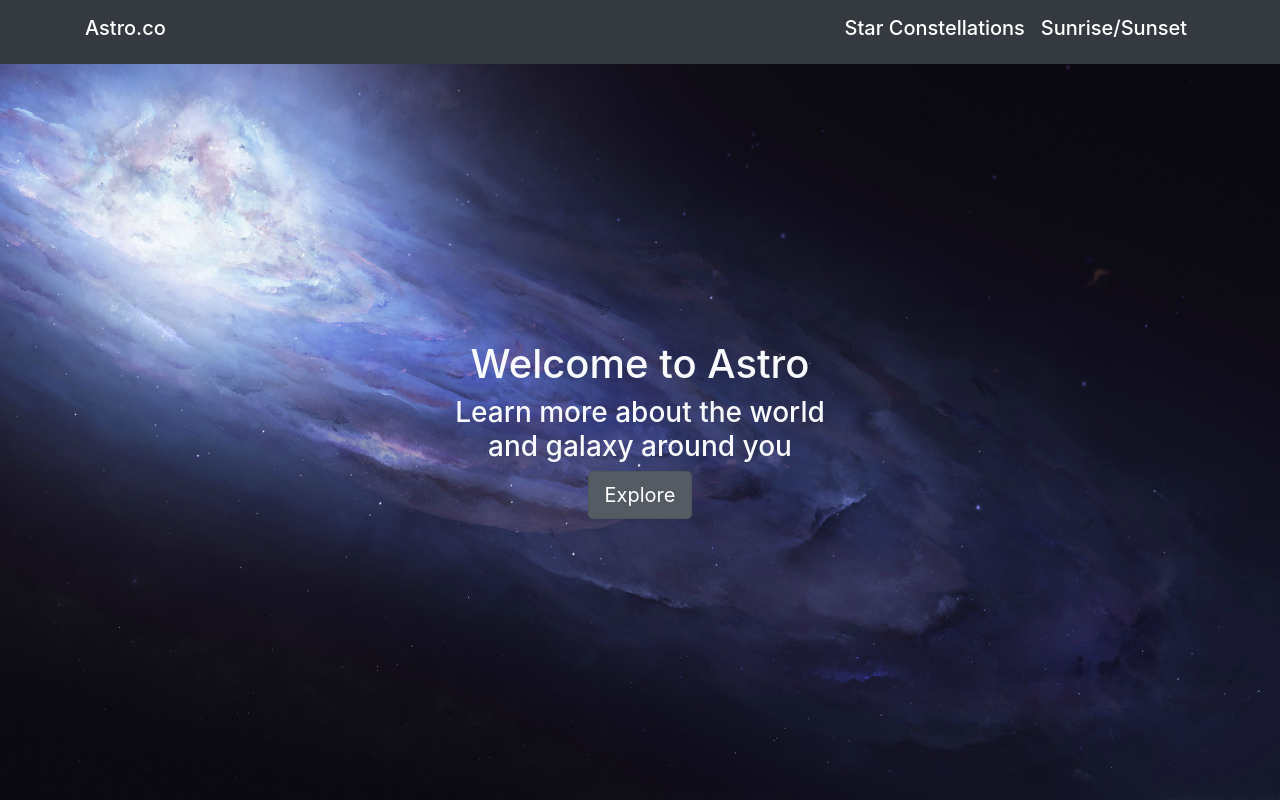
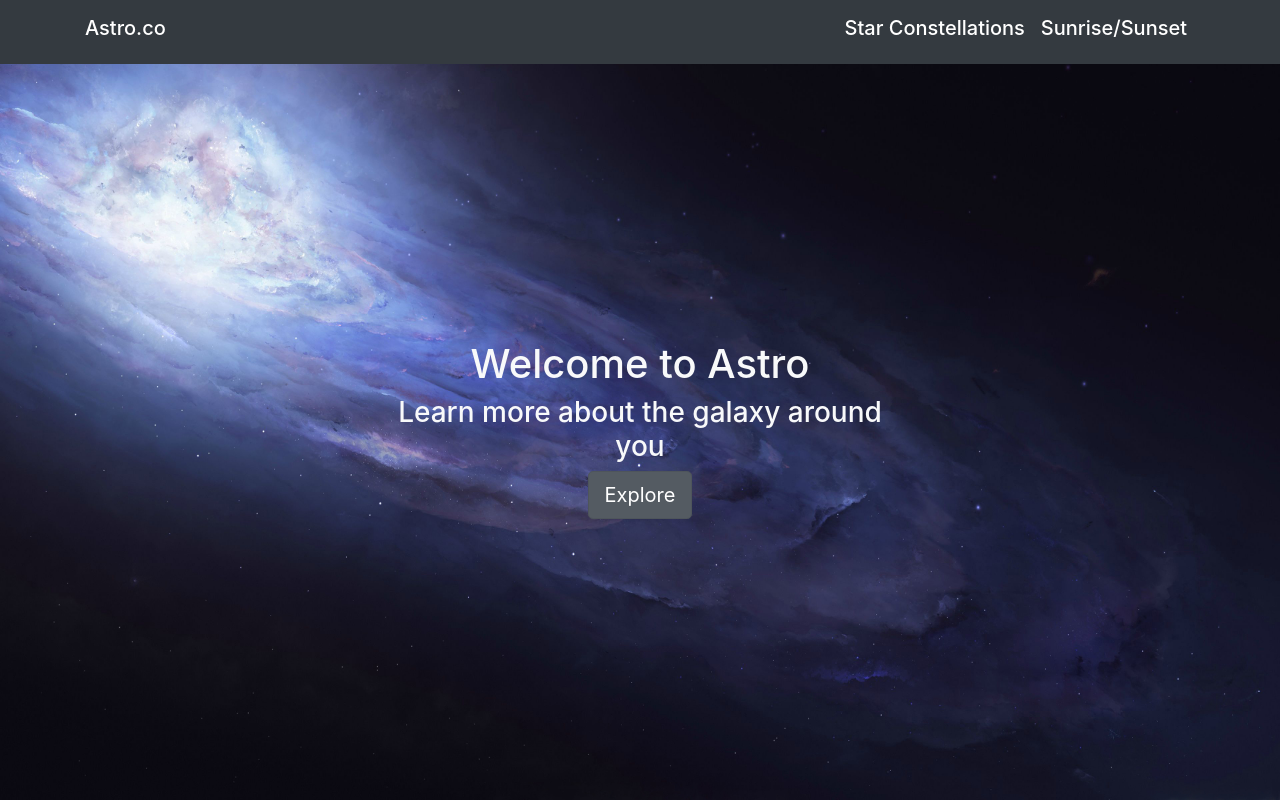
Before and after one commit to jon-infante/astroco, a Flask app: page / in a window 1280 px wide. Run offline with Flask 2, Linux system fonts and the light colour scheme; some libraries are stand-ins or nearby versions.

Commit message:
Homepage

```diff
--- a/templates/home.html
+++ b/templates/home.html
@@ -8,7 +8,7 @@
     <div class="row">
         <div class="col-md-6 offset-3 text-center" style="padding-top: 20%">
             <h1>Welcome to Astro</h1>
-            <h3>Learn more about the world </br>and galaxy around you</h3>
+            <h3>Learn more about the galaxy around you</h3>
             <a href="/stars" class="btn btn-secondary btn-lg active" role="button" aria-pressed="true">Explore</a>
         </div>
     </div>
```
